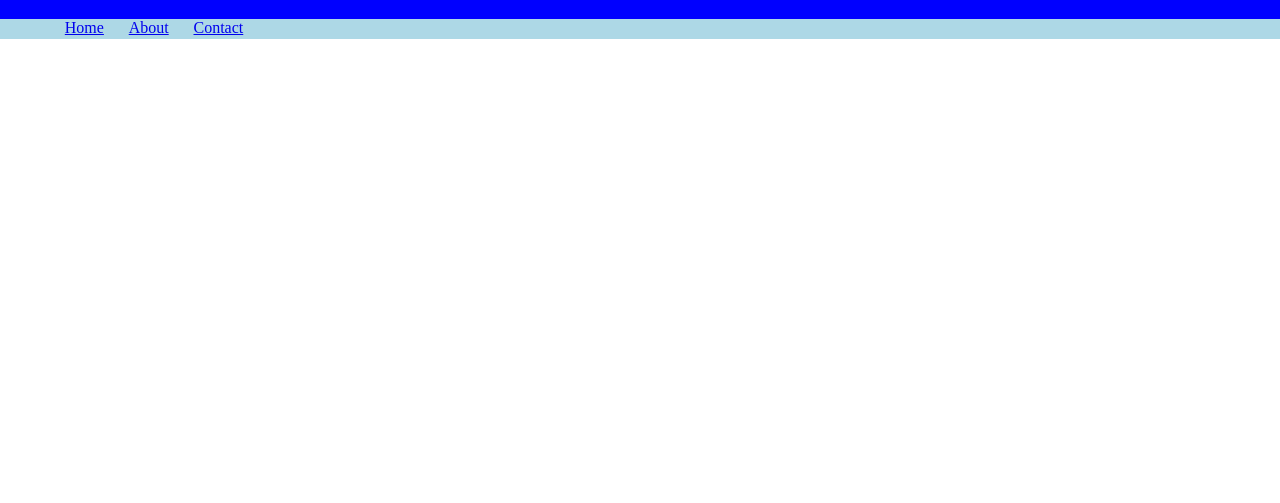
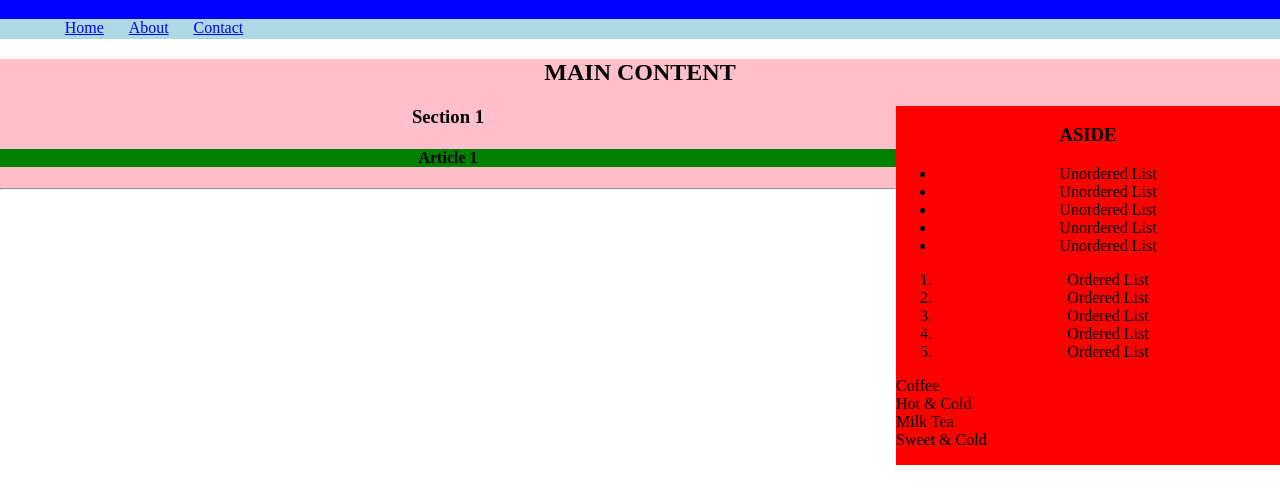
Before and after one commit to magnumz888/Lemuel1, a plain HTML site: page index.html in a window 1280 px wide. Shown: the part 61-564 px from the top of the page. Drawn offline with Linux system fonts and the light colour scheme.

Commit message:
add aside, section and article

```diff
--- a/index.html
+++ b/index.html
@@ -28,20 +28,59 @@
     </header>
 
     <!-- *************************** MAIN SECTION ****************************** -->
+    <main style="background-color: pink; height:50%;">
+
 
 
     <!-- --------------------------- Section 1 --------------------------------- -->
+        <h2>MAIN CONTENT</h2>
+     <section style="background-color: pink; height:50%;">
+
+
 
 
     <!-- Article 1 -->
-    <!-- Side Section -->
+     <aside style="background-color: red; height: 100%; width: 30%; float:right;">
+      <h3>ASIDE</h3>
+       <ul>
+         <li>Unordered List</li>
+         <li>Unordered List</li>
+         <li>Unordered List</li>
+         <li>Unordered List</li>
+         <li>Unordered List</li>
+       </ul>
+       <ol>
+        <li>Ordered List</li>
+        <li>Ordered List</li>
+        <li>Ordered List</li>
+        <li>Ordered List</li>
+        <li>Ordered List</li>
+       </ol>
 
+       <dl style="text-align: left;">
+          <dt>Coffee</dt>
+          <dt>Hot & Cold</dt>
+          <dt>Milk Tea</dt>
+          <dt>Sweet & Cold</dt>
+       </dl>
+     </aside>
+     <h3>Section 1</h3>
+     <article style="background-color: green; height: 50%;">
+        <h4>Article 1</h4>
+
+     </article>
+     </section>
+     <hr>
     <!-- --------------------------- Section 2 --------------------------------- -->
 
+    <section>
 
-    <!-- Article 2 -->
+            <!-- Article 2 -->
+
+    </section>
 
 
+    </main>
     <!-- --------------------------- Footer ------------------------------------ -->
 </body>
 </html>
```
